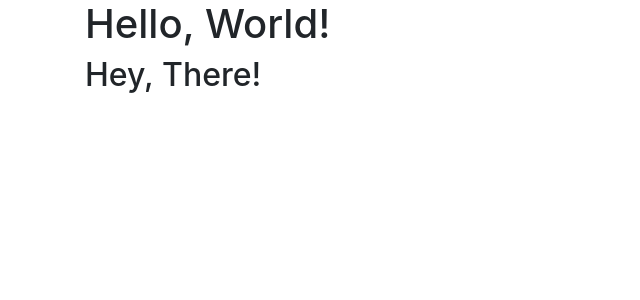
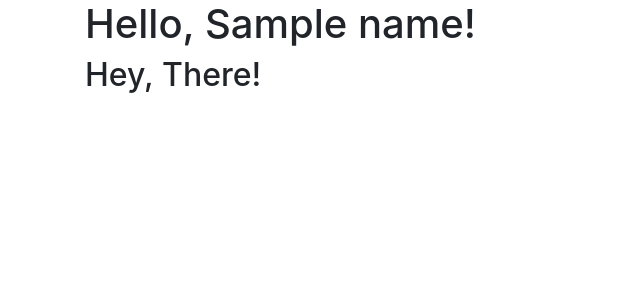
Before and after one commit to JogeshGhadai/DjangoProjects, a Django app: template sampleproject/hello_world/templates/hello_world.html in a window 1280 px wide. Shown: the part 56-356 px from the top of the page, without its empty margins (0-640 px from the left). Run offline with Django 3.2, Linux system fonts and the light colour scheme; the template is opened without the code that fills it: most values are stand-ins (such as "Sample title", 1, 10 or a date in 2020); some libraries are stand-ins or nearby versions.

Commit message:
Trying to send parameter to view and template

```diff
--- a/sampleproject/hello_world/templates/hello_world.html
+++ b/sampleproject/hello_world/templates/hello_world.html
@@ -1,6 +1,6 @@
 {% extends "base.html"  %}
 
 {% block page_content  %}
-<h1>Hello, World!</h1>
+<h1>Hello, {{name}}!</h1>
 <h2>Hey, There!</h2>
 {% endblock %}
--- a/sampleproject/hello_world/urls.py
+++ b/sampleproject/hello_world/urls.py
@@ -2,5 +2,5 @@ from django.urls import path, re_path
 from hello_world import views
 
 urlpatterns = [
-    re_path(r'^hello', views.hello_world, name='hello_world'),
+    re_path(r'^hello/([a-zA-z]+)/', views.hello_world, name='hello_world'),
 ]
--- a/sampleproject/hello_world/views.py
+++ b/sampleproject/hello_world/views.py
@@ -1,5 +1,6 @@
 from django.shortcuts import render
 
-def hello_world(request):
+def hello_world(request, name):
     # import pdb;pdb.set_trace()
-    return render(request, 'hello_world.html', {})
+    print("Hello "+name)
+    return render(request, 'hello_world.html', {"name":name})
```
